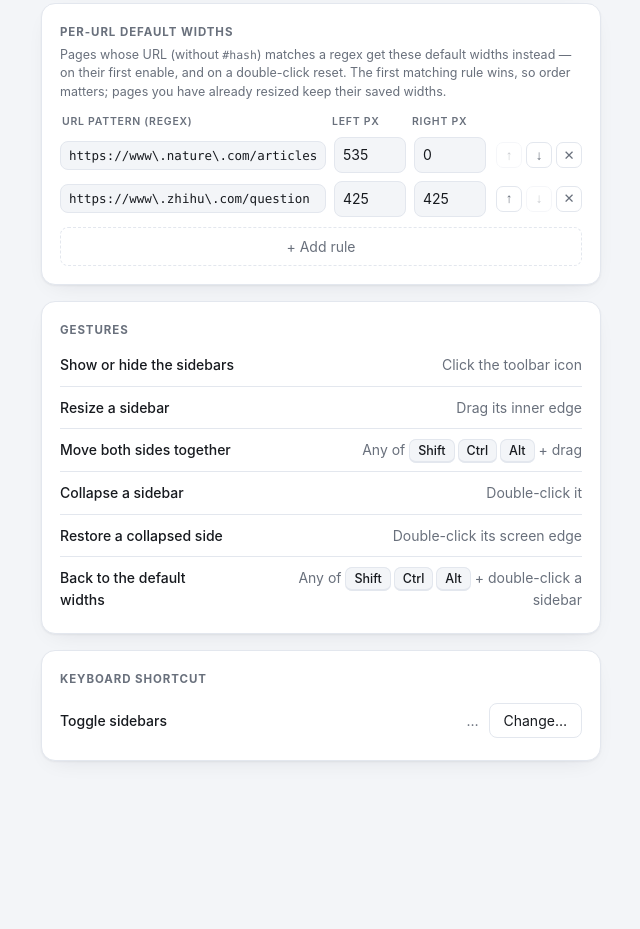
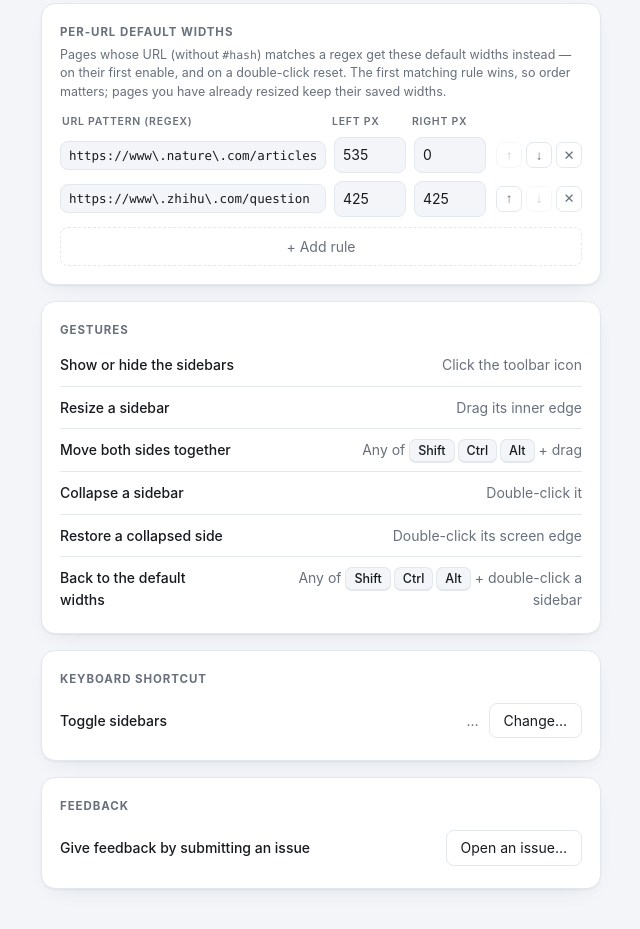
Before and after one commit to MarksonChen/pillarbox, a browser extension: page options/options.html in a window 1280 px wide. Shown: the part 758-1687 px from the top of the page, without its empty margins (319-959 px from the left). Before the commit the page ends 1575 px from the top, so only its background shows below. Drawn offline with Linux system fonts and the light colour scheme.

Commit message:
Options: feedback card linking to the issue tracker (0.6.3)
Last card on the options page: "Give feedback by submitting an issue"
with a button that opens
https://github.com/MarksonChen/pillarbox/issues/new in a new tab, same
pattern as the shortcut editor row.

E2E: clicking the button opens a tab on the issue tracker (asserted via
tabs.query in the worker). 68 checks total.

Co-Authored-By: Claude Fable 5 <noreply@anthropic.com>

```diff
--- a/options/options.html
+++ b/options/options.html
@@ -122,6 +122,14 @@
       </div>
     </div>
   </section>
+
+  <section class="card">
+    <h2>Feedback</h2>
+    <div class="field">
+      <span class="label">Give feedback by submitting an issue</span>
+      <button id="openIssue" type="button" class="ghost">Open an issue…</button>
+    </div>
+  </section>
 </main>
 <script src="../shared/defaults.js"></script>
 <script src="options.js"></script>
--- a/options/options.js
+++ b/options/options.js
@@ -234,6 +234,10 @@ $('#openShortcuts').addEventListener('click', () => {
   chrome.tabs.create({ url: 'chrome://extensions/shortcuts' });
 });
 
+$('#openIssue').addEventListener('click', () => {
+  chrome.tabs.create({ url: 'https://github.com/MarksonChen/pillarbox/issues/new' });
+});
+
 // Gesture legend: any modifier key means "both sides" (mirrored drag,
 // reset). Show this platform's modifiers as keycaps wherever they appear.
 function renderModKeys() {
```
Also changed, not shown: test/e2e.mjs (+9 -0 lines), README.md, manifest.json.
